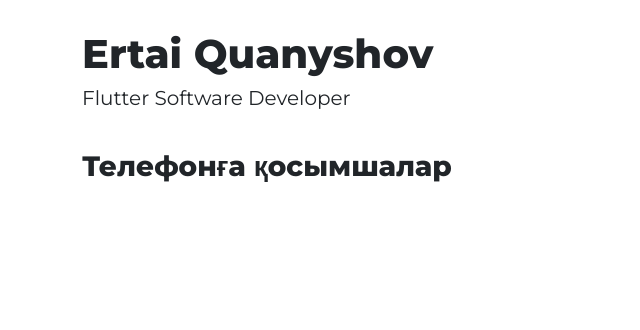
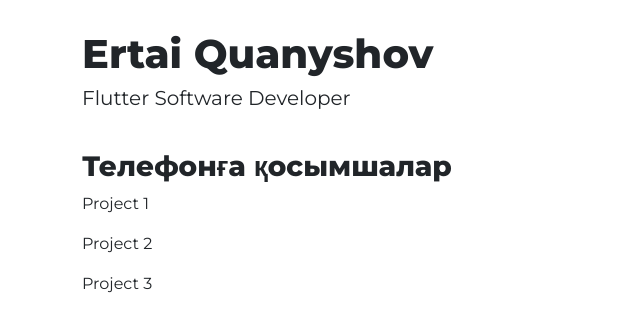
Before and after one commit to ertaikuanyshov/pl, a plain HTML site: page index.html in a window 1280 px wide. Shown: the whole page, without its empty margins (0-640 px from the left). Drawn offline with nearby package versions, Linux system fonts and the light colour scheme.

Commit message:
Added projects

```diff
--- a/index.html
+++ b/index.html
@@ -21,9 +21,13 @@
                 <h3 class="section_title">
                     Телефонға қосымшалар
                 </h3>
-                <ul>
 
-                </ul>
+                <div class="projects_list">
+                    <p>Project 1</p>
+                    <p>Project 2</p>
+                    <p>Project 3</p>
+                </div>
+
             </div>
         </div>
 
```
